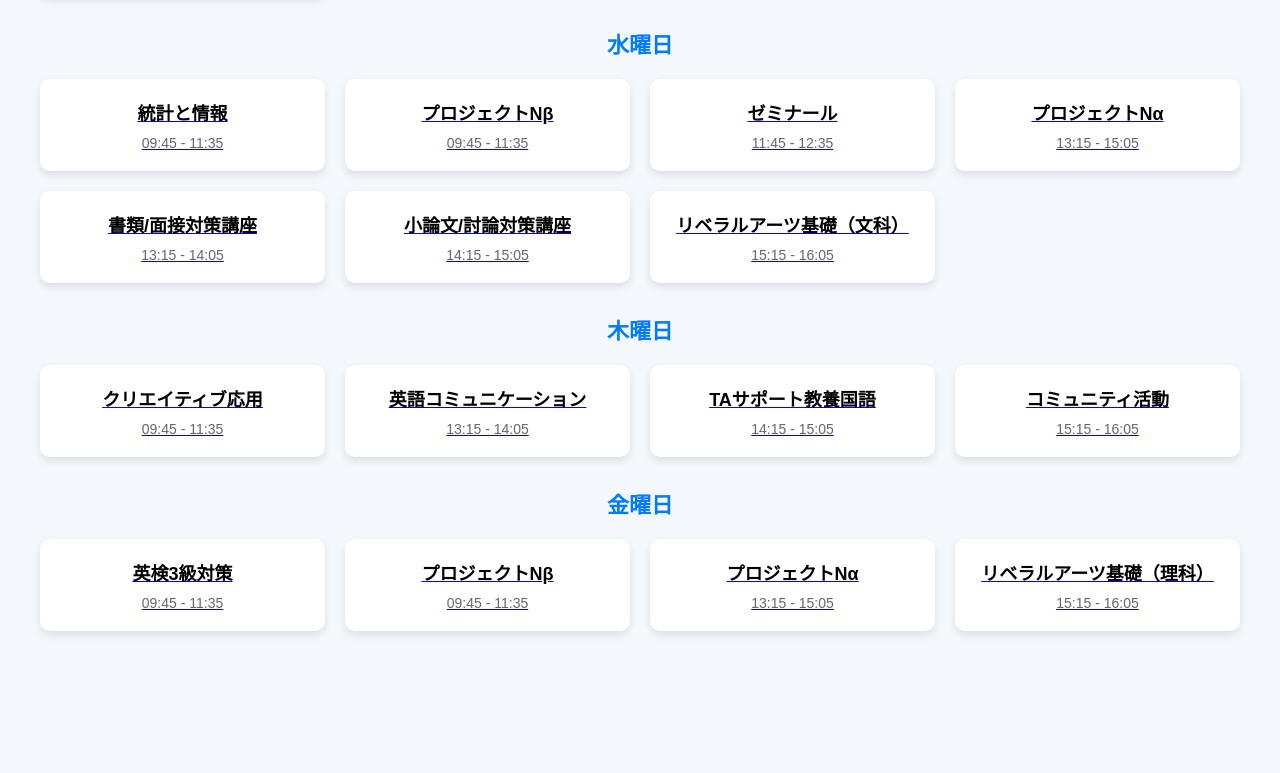
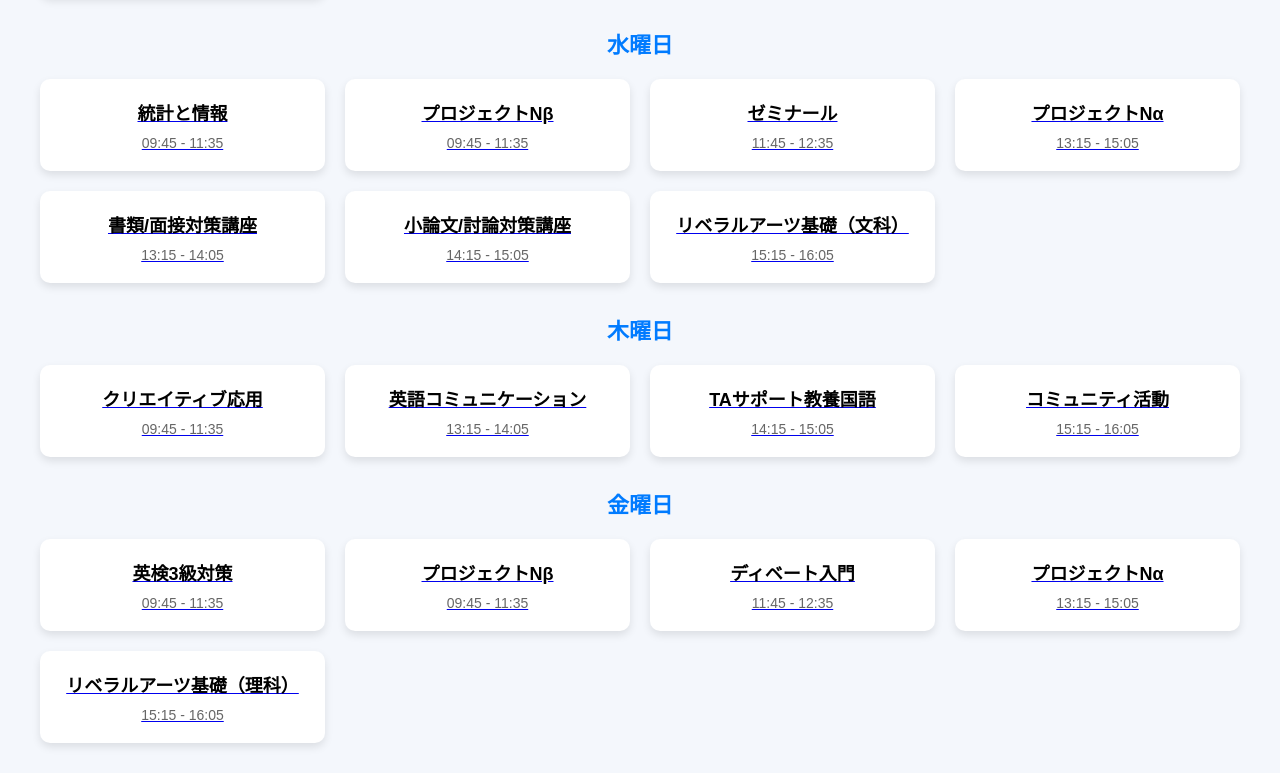
Before and after one commit to sagamin11/OwO.github.io, a plain HTML site: page index.html in a window 1280 px wide. Shown: the part 628-1401 px from the top of the page. Before the commit the page ends 1289 px from the top, so only its background shows below. Drawn offline with Linux system fonts and the light colour scheme.

Commit message:
Update index.html

```diff
--- a/index.html
+++ b/index.html
@@ -299,6 +299,10 @@ footer.dark-mode {
         <div class="class-name">プロジェクトNβ</div>
         <div class="class-time">09:45 - 11:35</div>
       </a>
+      <a class="grid-item" data-days="5" data-end-time="12:35" data-start-time="11:45" href="https://classroom.google.com/w/NzUzMDkzNjQ4NzAz/tc/NzY0MzAzMjM4MDQ3"target="_blank">
+        <div class="class-name">ディベート入門</div>
+        <div class="class-time">11:45 - 12:35</div>
+      </a>
       <a class="grid-item" data-days="5" data-end-time="15:05" data-start-time="13:15" href="https://classroom.google.com/w/NzUzMDkzNjQ4NzAz/tc/NzY0MzAzMjM4MDQ3"target="_blank">
         <div class="class-name">プロジェクトNα</div>
         <div class="class-time">13:15 - 15:05</div>
```
